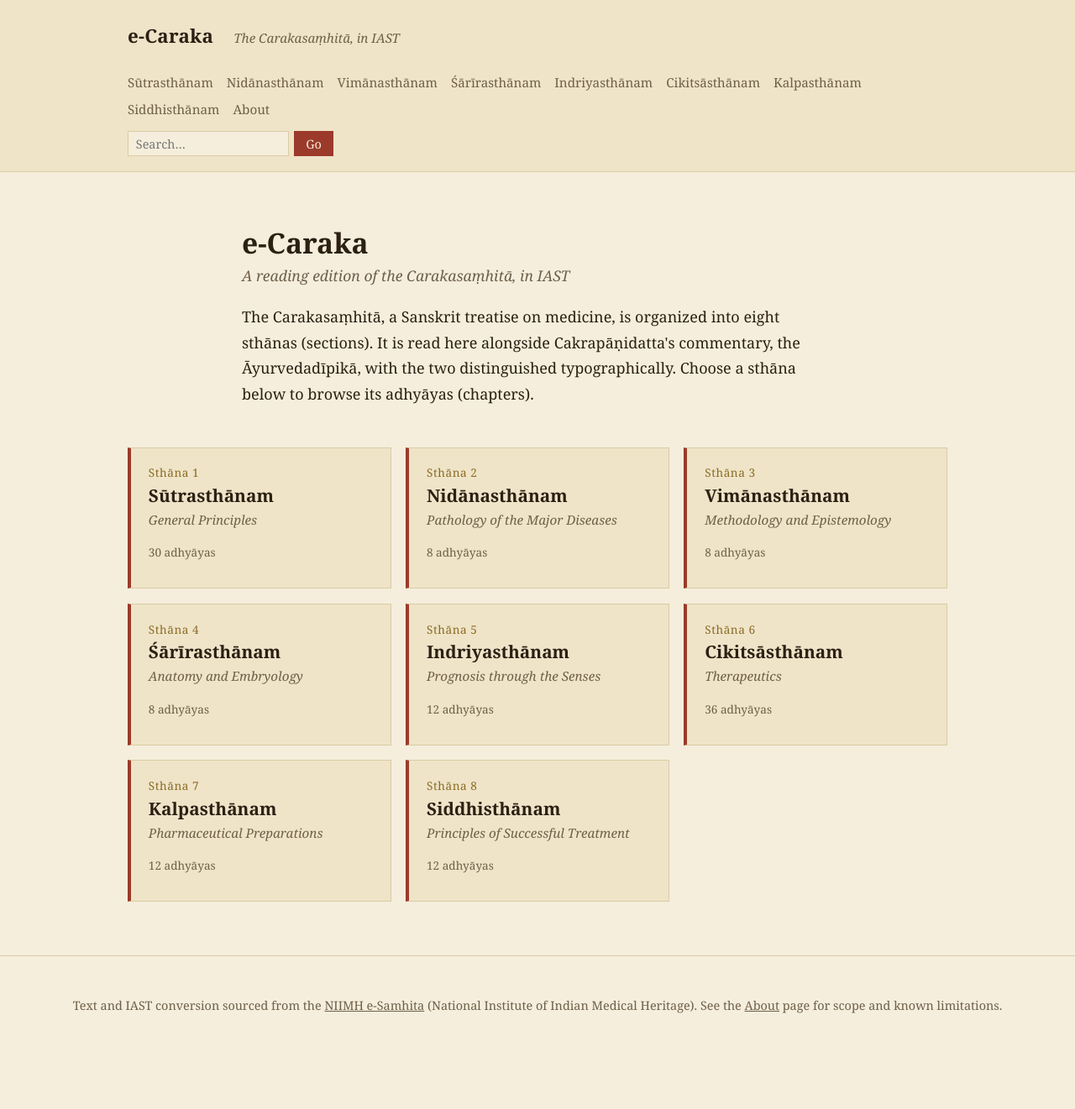
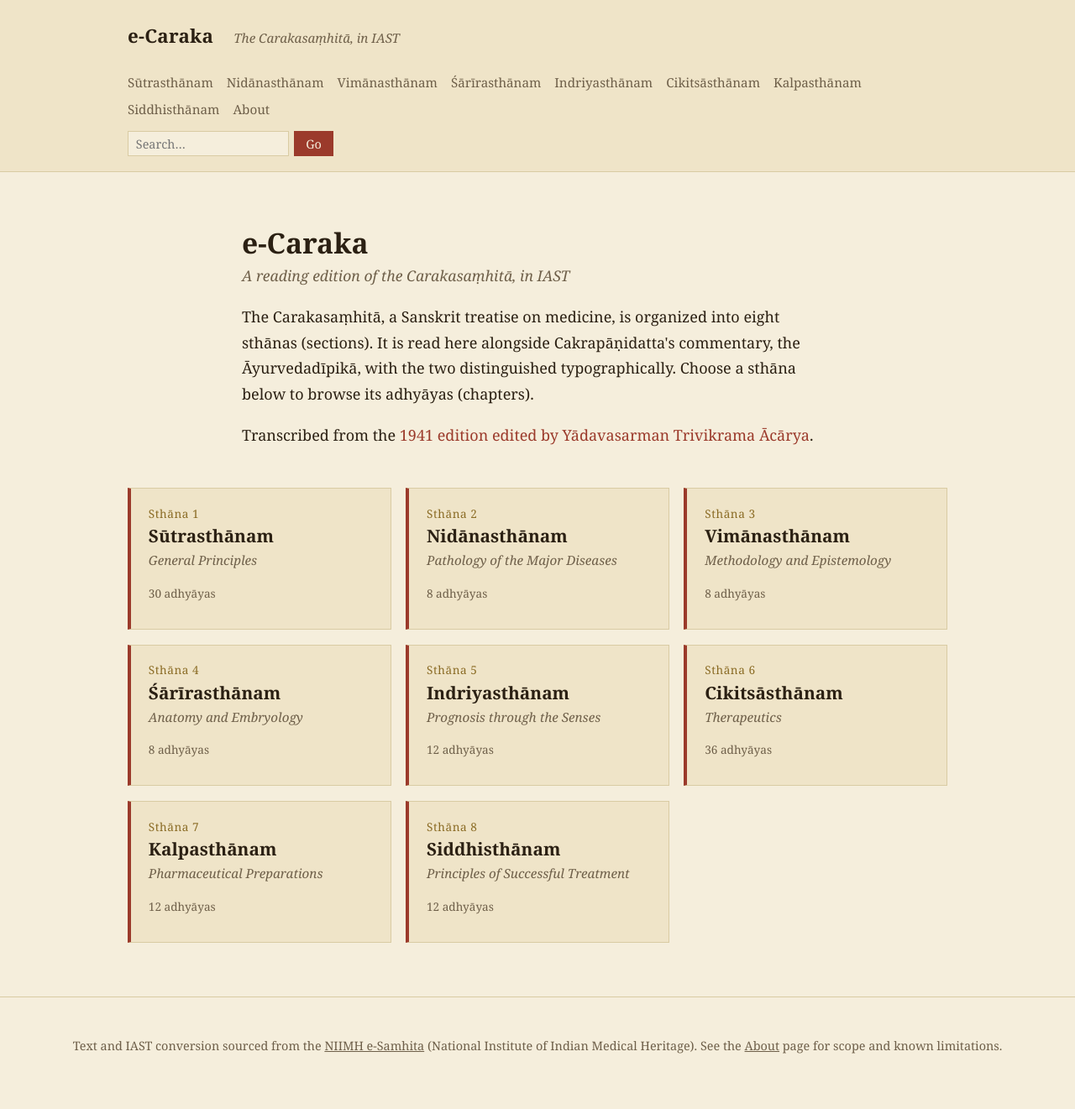
Before and after one commit to sushrutaproject/eCaraka, a Jekyll site: the page built from index.html, in a window 1280 px wide. Shown: the whole page at 84% size. Built offline with Jekyll 4.4.1, drawn with Linux system fonts in a browser that asks for light colours; some web fonts are replaced; before the commit the page ends 1273 px from its top, so only the background shows below that.

Commit message:
Update index.html

```diff
--- a/index.html
+++ b/index.html
@@ -12,6 +12,8 @@ title: Home
     typographically. Choose a sthāna below to browse its adhyāyas
     (chapters).
   </p>
+
+<p>Transcribed from the <a href="https://n2t.net/ark:/13960/t48q2f20n/">1941 edition edited by Yādavasarman Trivikrama Ācārya</a>.
 </div>
 
 <div class="sthana-grid">
```
